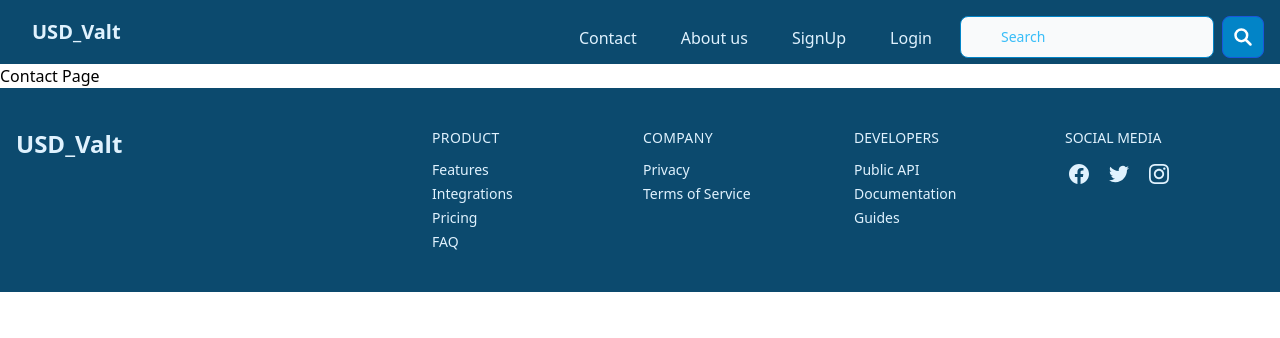
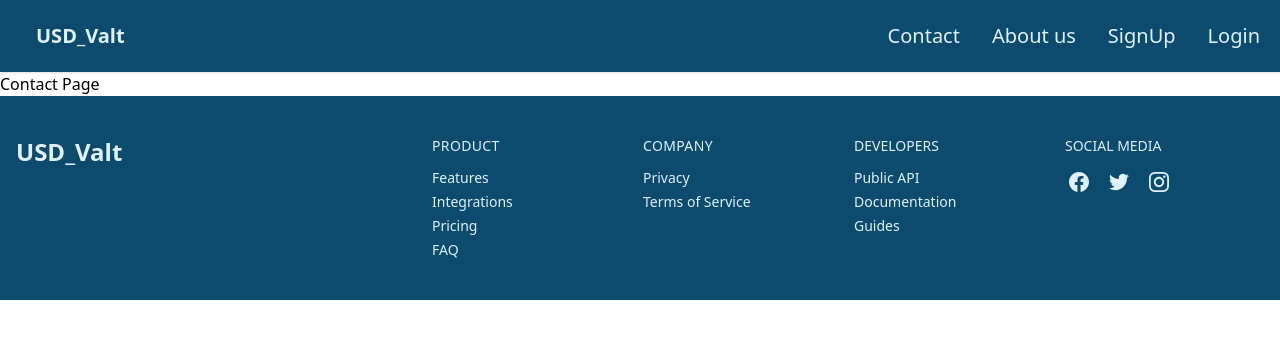
Before and after one commit to usama508/usd_valt, a Next.js app: page /contact in a window 1280 px wide. Shown: the top 338 px of the page. Built offline with nearby package versions, Linux system fonts and the light colour scheme.

Commit message:
new commit

```diff
--- a/Components/Layout.js
+++ b/Components/Layout.js
@@ -1,11 +1,18 @@
+/* eslint-disable @next/next/no-sync-scripts */
 import React from 'react'
 import Navbar from '../Components/Navbar'
 import Footer from '../Components/Footer'
+import Head from 'next/head'
 
 
 function Layout({children}) {
   return (
     <div>
+      <Head>
+
+      <script type="module" src="https://unpkg.com/ionicons@5.5.2/dist/ionicons/ionicons.esm.js"></script>
+       <script nomodule src="https://unpkg.com/ionicons@5.5.2/dist/ionicons/ionicons.js"></script>
+      </Head>
         <Navbar/>
 
         <main>
--- a/Components/Navbar.js
+++ b/Components/Navbar.js
@@ -2,28 +2,26 @@ import Link from "next/link";
 import React from "react";
 import { useRouter } from 'next/router'
 import { useState } from 'react'
+import { list } from "postcss";
 
 
 
 
 function Navbar() {
-  const router = useRouter()
-  const [search, setSearch] = useState("")
-  const [isOpen, setIsOpen] = useState(false);
-
-  const handleSearch = (e) => {
-    e.preventDefault()
-  }
-  console.log(search)
 
 
 
 
 
 
+const [open,setOpen] =useState(false)
+
+
+
+
   return (
     <div className="sticky top-0 z-10">
-      <header className="p-4 bg-sky-900 text-sky-100 ">
+      <header className="p-5 bg-sky-900 shadow text-sky-100 md:flex md:items-center md:justify-between">
         <div className="container w-full flex justify-between h-8 mx-auto ">
           <Link href="/">
             <a
@@ -35,62 +33,64 @@ function Navbar() {
 
               <p className="ml-2 text-xl font-semibold">USD_Valt</p>
             </a>
+
           </Link>
+          <div onClick={()=>setOpen(!open)} className="text-3xl absolute right-8 top-6 cursor-pointer md:hidden ">
 
-          <ul className="items-stretch  flex flex-wrap space-x-3 md:flex">
-            <li className="flex">
+
+            <ion-icon  name={open ? 'close' : 'menu'}></ion-icon>
+
+          </div>
+          <ul className={`md:flex md:items-center md:pb-0 pb-12 absolute  md:static md:z-auto z-[-1]  bg-sky-900 w-full left-0 md:w-auto
+                md:pl-0 pl-9  transition-all ease-in duration-500 ${open ? 'top-20':'top-[-490px]'}`} >
+            <li className="md:ml-8 text-xl md:my-0 my-7">
               <Link href="/contact">
                 <a
                   rel="noopener noreferrer"
                   href=""
-                  className="flex items-center px-4 -mb-1 border-b-2 border-transparent"
+                  className="text-xl hover:text-sky-500 duration-500"
                 >
                   Contact
                 </a>
               </Link>
             </li>
-            <li className="flex">
+            <li className="md:ml-8 text-xl md:my-0 my-7">
               <Link href="/about">
                 <a
                   rel="noopener noreferrer"
                   href=""
-                  className="flex items-center px-4 -mb-1 border-b-2 border-transparent"
+                  className="text-xl hover:text-sky-500 duration-500"
                 >
                   About us
                 </a>
               </Link>
             </li>
-            <li className="flex"><Link href='/signup'><a rel="noopener noreferrer"
+            <li className="md:ml-8 text-xl md:my-0 my-7"><Link href='/signup'><a rel="noopener noreferrer"
               href=""
-              className="flex items-center px-4 -mb-1 border-b-2 border-transparent"
+              className="text-xl hover:text-sky-500 duration-500"
             >
               SignUp</a>
             </Link>
             </li>
 
-            <li className="flex"><Link href='/login'><a
+            <li className="md:ml-8 text-xl md:my-0 my-7"><Link href='/login'><a
               rel="noopener noreferrer"
               href=""
-              className="flex items-center px-4 -mb-1 border-b-2 border-transparent"
+              className="text-xl hover:text-sky-500 duration-500"
             >
               Login
             </a>
             </Link>
             </li>
 
-            <li className="flex items-center">
-              <input type="text" id="simple-search" className="bg-gray-50 border border-sky-300 text-sky-900 text-sm rounded-lg focus:ring-blue-500 focus:border-blue-500 block w-full pl-10 p-2.5
-             bg-white-700 border-sky-600 placeholder-sky-400 text-white focus:ring-sky-500 focus:border-sky-500" value={search} onChange={(e) => { setSearch(e.target.value) }} placeholder="Search" required />
-              <button type="submit" className="p-2.5 ml-2 text-sm font-medium text-white bg-blue-700 rounded-lg border border-blue-700 hover:bg-sky-800 focus:ring-4 focus:outline-none focus:ring-sky-300 bg-sky-600
-             hover:bg-sky-700 focus:ring-sky-800" onClick={handleSearch}>
-                <svg className="w-5 h-5" fill="none" stroke="currentColor" viewBox="0 0 24 24" xmlns="http://www.w3.org/2000/svg"><path strokeLinecap="round" strokeLinejoin="round" strokeWidth="3" d="M21 21l-6-6m2-5a7 7 0 11-14 0 7 7 0 0114 0z"></path></svg>
-                <span className="sr-only">Search</span>
-              </button>
-            </li>
+
           </ul>
-          </div>
+        </div>
+
+
 
       </header>
+
     </div>
   );
 }
--- a/Components/Swipper.js
+++ b/Components/Swipper.js
@@ -5,20 +5,27 @@ import React from 'react'
 import { Swiper, SwiperSlide } from 'swiper/react';
 import 'swiper/css';
 import SwiperCore,{Autoplay} from 'swiper'
-import { delay } from 'lodash';
 
 
-function Swipper() {
+
+function Swipper({w}) {
     SwiperCore.use([Autoplay])
   return (
+
+
+
     <Swiper
-    spaceBetween={10}
+    spaceBetween={3}
+    className=""
 
-    slidesPerView={4}
+
+    slidesPerView={w}
     loop={true}
      autoplay={{
-        delay:2000
+        delay:2000,
+
      }
+
 
      }
   >
--- a/Components/Table.js
+++ b/Components/Table.js
@@ -6,6 +6,21 @@ import React from "react";
 function Table({ data }) {
 
   return (
+    <>
+      <style jsx>{`
+    table tbody th {
+      position: sticky;
+      left: 0;
+      z-index: 1;
+      background: rgb(12 74 110)
+    }
+    table tbody tr:hover > th{
+      background: #4496d0
+
+
+
+    }
+          `}</style>
       <div>
         <div className="container p-2 mx-auto rounded-md sm:p-4 text-sky-100 bg-sky-900">
           <h2 className="mb-3 text-2xl font-semibold leading-tight">Standings</h2>
@@ -52,10 +67,10 @@ function Table({ data }) {
                               {bit.name}
                             </div>
                           </th>
-                        <td className="py-4 px-6">{bit.current_price}</td>
-                        <td className="py-4 px-6">{bit.market_cap}</td>
-                        <td className="py-4 px-6">{bit.total_volume}</td>
-                        <td className="py-4 px-6">{bit.circulating_supply}{""}<span className="font-medium">{bit.symbol}</span></td>
+                          <td className="py-4 px-6">${bit.current_price.toLocaleString()}</td>
+                          <td className="py-4 px-6">${bit.market_cap.toLocaleString()}</td>
+                          <td className="py-4 px-6">${bit.total_volume.toLocaleString()}</td>
+                          <td className="py-4 px-6">${bit.circulating_supply.toLocaleString()}{" "}<span className="font-medium">{bit.symbol.toUpperCase()}</span></td>
                           <td className="py-4 px-6">graph</td>
 
                         </tr>
@@ -72,6 +87,7 @@ function Table({ data }) {
           </div>
         </div>
       </div>
+    </>
   );
 }
 
--- a/pages/index.js
+++ b/pages/index.js
@@ -5,15 +5,58 @@ import Table from "../Components/Table";
 import Card from "../Components/Card";
 import ScrollToTop from "../Components/ScrollToTop";
 import Swipper from "../Components/Swipper";
+import { useState, useEffect } from "react";
 
 
 
 export default function Home({data}) {
 
+  function useWindowSize() {
+    // Initialize state with undefined width/height so server and client renders match
+    // Learn more here: https://joshwcomeau.com/react/the-perils-of-rehydration/
+    const [windowSize, setWindowSize] = useState({
+      width: undefined,
+      height: undefined,
+    });
+
+    useEffect(() => {
+      // only execute all the code below in client side
+      if (typeof window !== 'undefined') {
+        // Handler to call on window resize
+        function handleResize() {
+          // Set window width/height to state
+          setWindowSize({
+            width: window.innerWidth,
+            height: window.innerHeight,
+          });
+        }
+
+        // Add event listener
+        window.addEventListener("resize", handleResize);
+
+        // Call handler right away so state gets updated with initial window size
+        handleResize();
+
+        // Remove event listener on cleanup
+        return () => window.removeEventListener("resize", handleResize);
+      }
+    }, []); // Empty array ensures that effect is only run on mount
+    return windowSize;
+  }
+
+  const size = useWindowSize();
+
+  //setting the width props
+  let w=4
+  console.log(size.width)
+  if(size.width<=640){
+    w=1
+  }
+
   return (
     <div className="z-0">
-      <div className="mt-6">
-        <Swipper/>
+      <div className="mt-6 ml-20 lg:ml-16 ">
+        <Swipper w={w}/>
 
         </div>
 
```
Lines whose indentation alone changed are shown as unchanged.
